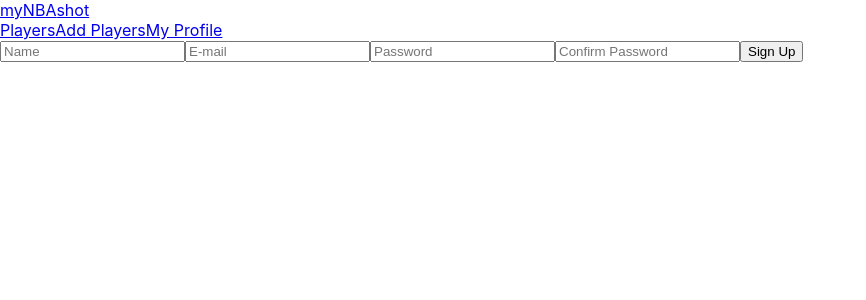
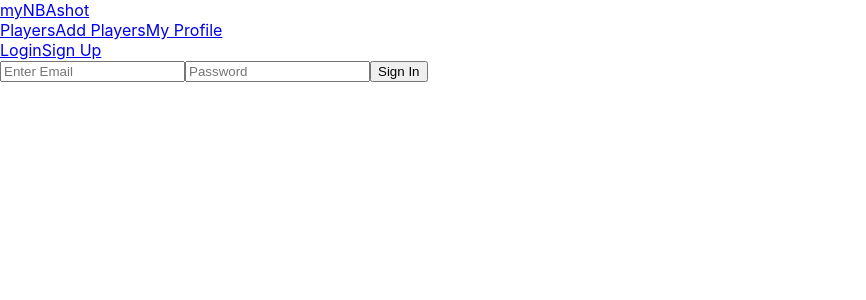
Before and after one commit to Gino2B/myNBAlist, a React (Create React App) app in the folder client/: page /login in a window 1280 px wide. Shown: the top 300 px of the page, without its empty margins (0-866 px from the left). Built offline with nearby package versions, Linux system fonts and the light colour scheme.

Commit message:
Finished sign in feature, all user login/register/signout features finished

```diff
--- a/client/src/App.js
+++ b/client/src/App.js
@@ -2,16 +2,10 @@ import "./App.css";
 import Main from "./components/Main";
 import Layout from "./layout/Layout";
 import { useState, useEffect } from "react";
-import { Route, useHistory } from "react-router-dom";
-import { login, register, verify, logout } from "./services/users";
+import { verify } from "./services/users";
 
 function App() {
   const [user, setUser] = useState(null);
-
-  const [loginFormData, setLoginFormData] = useState({
-    email: "",
-    password: "",
-  });
 
   useEffect(() => {
     const reverify = async () => {
@@ -20,19 +14,6 @@ function App() {
     };
     reverify();
   }, []);
-
-  // const handleLogin = async (e) => {
-  //   e.preventDefault();
-  //   const user = await login(loginFormData);
-  //   setUser(user);
-  //   history.push("/foods");
-  // };
-
-  // const handleLogout = () => {
-  //   logout();
-  //   setUser(null);
-  //   history.push("/login");
-  // };
 
   return (
     <div className="App">
--- a/client/src/components/Main.jsx
+++ b/client/src/components/Main.jsx
@@ -6,6 +6,7 @@ import PlayerAdd from "../screens/PlayerAdd/PlayerAdd";
 import Players from "../screens/Players/Players";
 import SignUp from "../screens/SignUp/SignUp";
 import SignOut from "../screens/SignOut/SignOut";
+import SignIn from "../screens/SignIn/SignIn";
 
 const Main = (props) => {
   return (
@@ -26,6 +27,9 @@ const Main = (props) => {
         <PlayerAdd />
       </Route>
       <Route exact path="/login">
+        <SignIn setUser={props.setUser} user={props.user} />
+      </Route>
+      <Route exact path="/sign-up">
         <SignUp setUser={props.setUser} user={props.user} />
       </Route>
       <Route path="/sign-out">
--- a/client/src/components/Nav.jsx
+++ b/client/src/components/Nav.jsx
@@ -1,17 +1,17 @@
 import { NavLink } from "react-router-dom";
 
-// const authenticatedOptions = (
-//   <>
-//     <NavLink to="/sign-out">Sign Out</NavLink>
-//   </>
-// );
-// const unauthenticatedOptions = (
-//   <>
-//     <NavLink to="/login">Login</NavLink>
-//     <NavLink to="/sign-up">Sign Up</NavLink>
-//   </>
-// );
-function Nav() {
+const authenticatedOptions = (
+  <>
+    <NavLink to="/sign-out">Sign Out</NavLink>
+  </>
+);
+const unauthenticatedOptions = (
+  <>
+    <NavLink to="/login">Login</NavLink>
+    <NavLink to="/sign-up">Sign Up</NavLink>
+  </>
+);
+function Nav({ user }) {
   return (
     <nav>
       <NavLink className="logo" to="/">
@@ -24,7 +24,15 @@ function Nav() {
         <NavLink to="/add">Add Players</NavLink>
         <NavLink to="/user/">My Profile</NavLink>
       </div>
-      <div></div>
+      <div>
+        {user ? (
+          <div>
+            {user.name} {authenticatedOptions}
+          </div>
+        ) : (
+          unauthenticatedOptions
+        )}
+      </div>
     </nav>
   );
 }
--- a/client/src/layout/Layout.jsx
+++ b/client/src/layout/Layout.jsx
@@ -2,7 +2,7 @@ import Nav from "../components/Nav";
 
 const Layout = (props) => (
   <div className="layout">
-    <Nav />
+    <Nav user={props.user} />
     <div className="layout-children">{props.children}</div>
   </div>
 );
--- a/client/src/screens/SignIn/SignIn.jsx
+++ b/client/src/screens/SignIn/SignIn.jsx
@@ -0,0 +1,82 @@
+import { useState } from "react";
+import { useHistory } from "react-router-dom";
+import { login } from "../../services/users";
+
+const SignIn = (props) => {
+  const history = useHistory();
+
+  const [form, setForm] = useState({
+    email: "",
+    password: "",
+    isError: false,
+    errorMsg: "",
+  });
+
+  const handleChange = (event) => {
+    setForm({
+      ...form,
+      [event.target.name]: event.target.value,
+    });
+  };
+
+  const onSignIn = async (event) => {
+    event.preventDefault();
+    const { setUser } = props;
+    try {
+      const user = await login(form);
+      setUser(user);
+      history.push("/");
+    } catch (error) {
+      console.error(error);
+      setForm({
+        isError: true,
+        errorMsg: "Invalid Credentials",
+        email: "",
+        password: "",
+      });
+    }
+  };
+
+  const renderError = () => {
+    const toggleForm = form.isError ? "danger" : "";
+    if (form.isError) {
+      return (
+        <button type="submit" className={toggleForm}>
+          {form.errorMsg}
+        </button>
+      );
+    } else {
+      return <button type="submit">Sign In</button>;
+    }
+  };
+
+  const { email, password } = form;
+
+  return (
+    <div className="signin-form">
+      <form onSubmit={onSignIn}>
+        <input
+          id="signin-email-input"
+          required
+          type="text"
+          name="email"
+          value={email}
+          placeholder="Enter Email"
+          onChange={handleChange}
+        />
+        <input
+          id="signin-password-input"
+          required
+          type="password"
+          name="password"
+          value={password}
+          placeholder="Password"
+          onChange={handleChange}
+        />
+        {renderError()}
+      </form>
+    </div>
+  );
+};
+
+export default SignIn;
```
